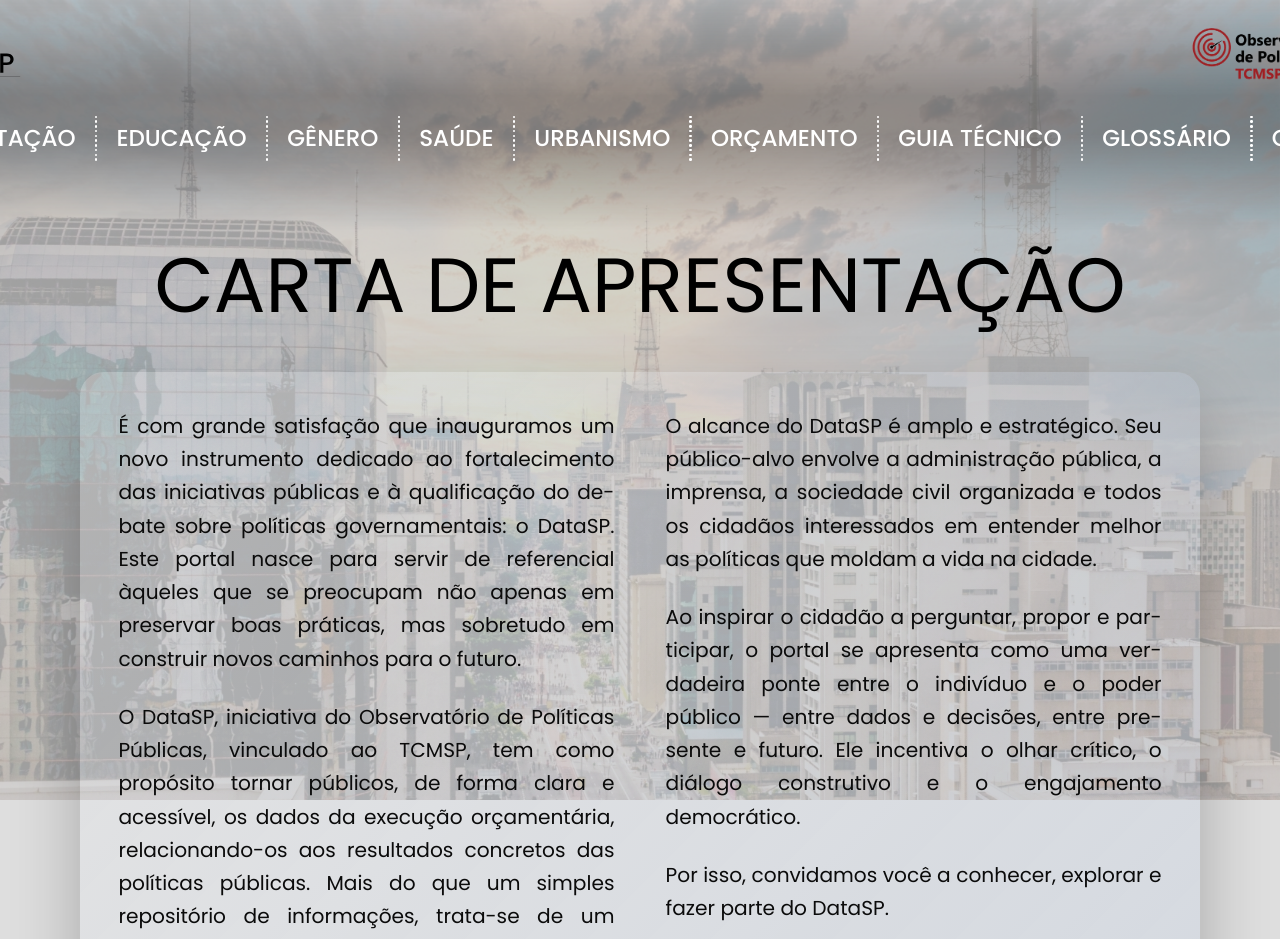
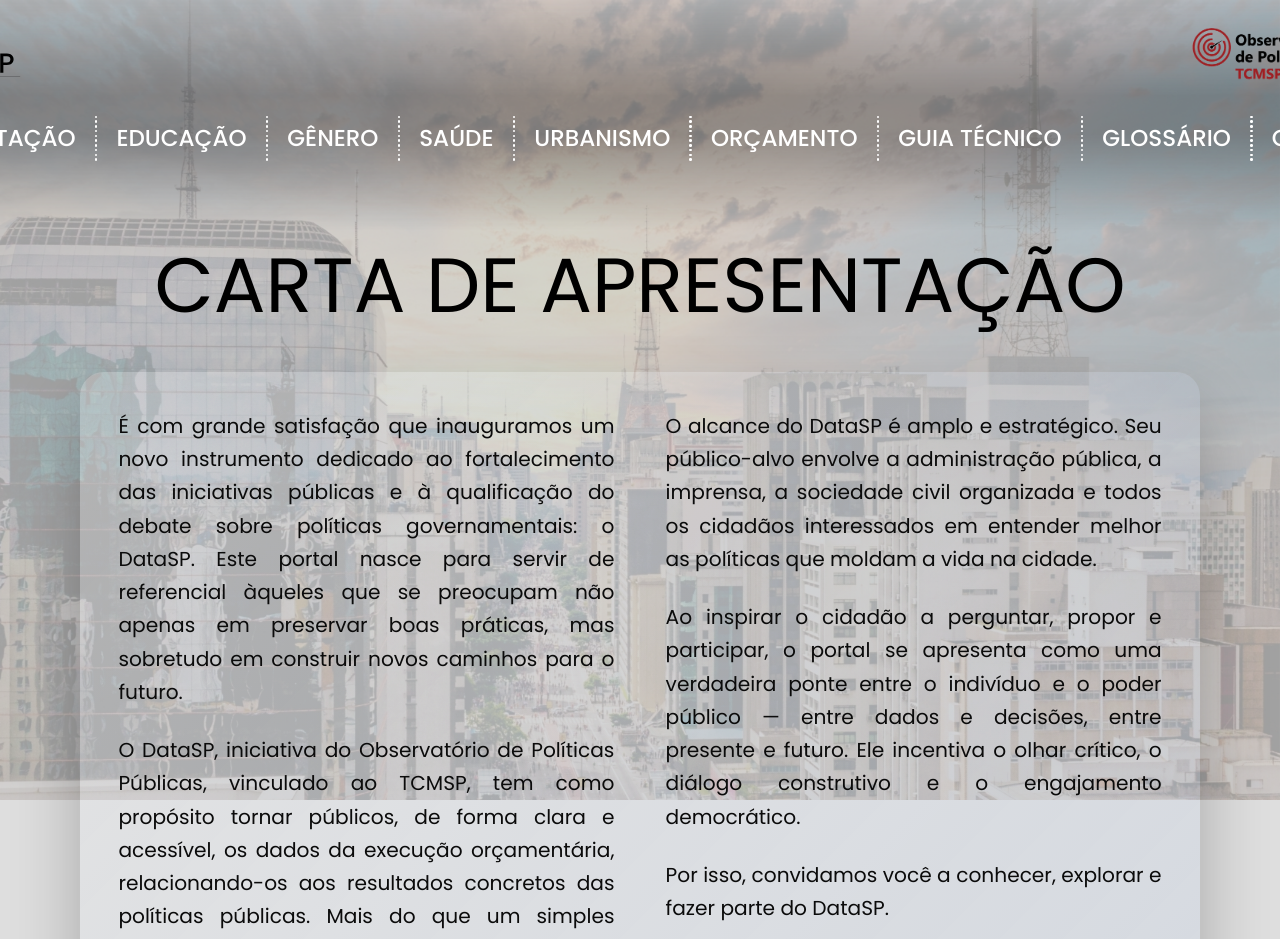
Before and after one commit to ObservatorioPoliticasTCM/painel-frontend, a Vue app: page /apresentacao in a window 1280 px wide. Shown: the top 939 px of the page. Built offline with nearby package versions, Linux system fonts and the light colour scheme.

Commit message:
Hifenização removida da carta de apresentação

```diff
--- a/src/views/PresentationLetterView.vue
+++ b/src/views/PresentationLetterView.vue
@@ -86,6 +86,11 @@
 
 .letter-body {
   font-size: 1.05rem;
+  hyphens: none;
+  -webkit-hyphens: none;
+  -ms-hyphens: none;
+  word-break: normal;
+  overflow-wrap: break-word;
 }
 
 .letter-body p {
```
